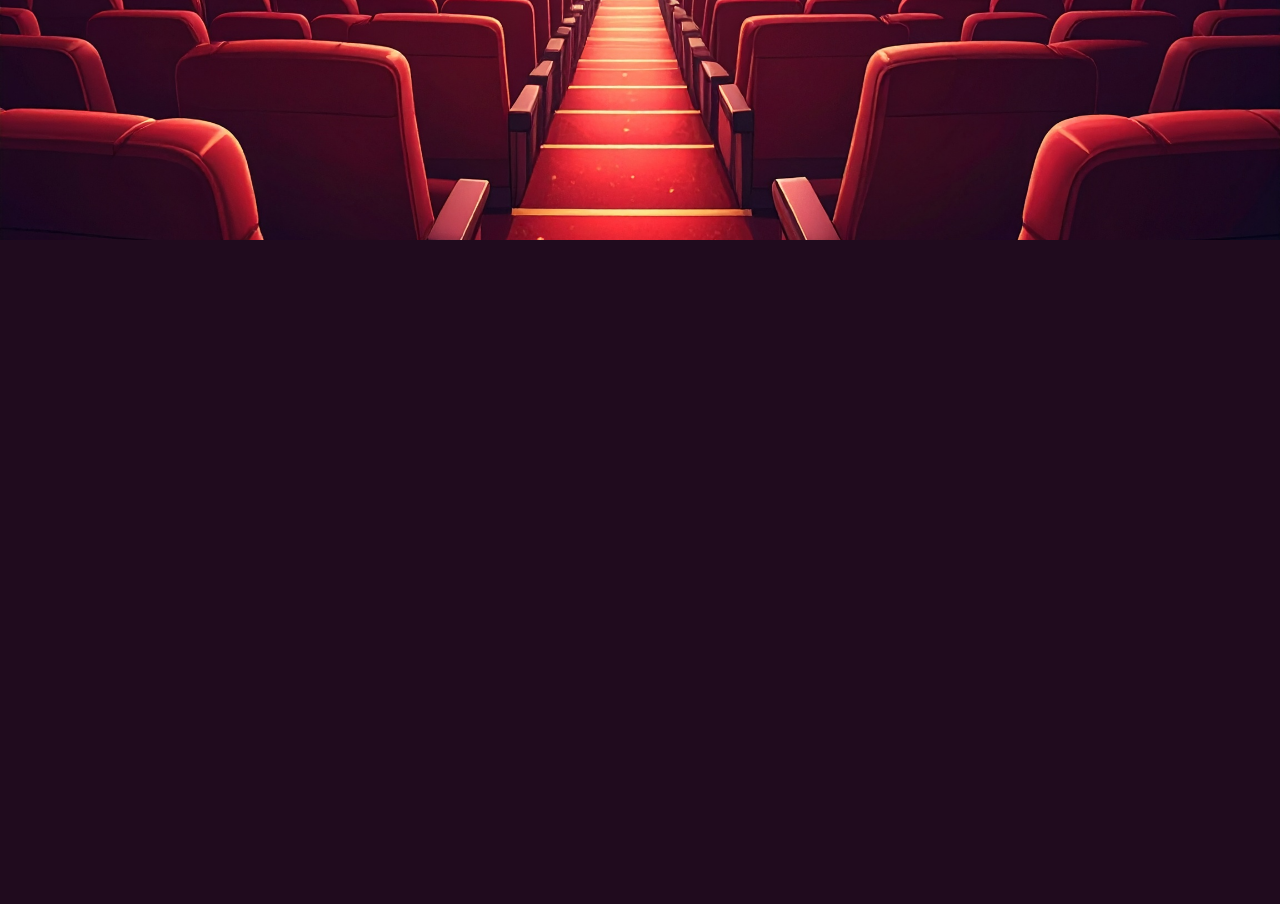
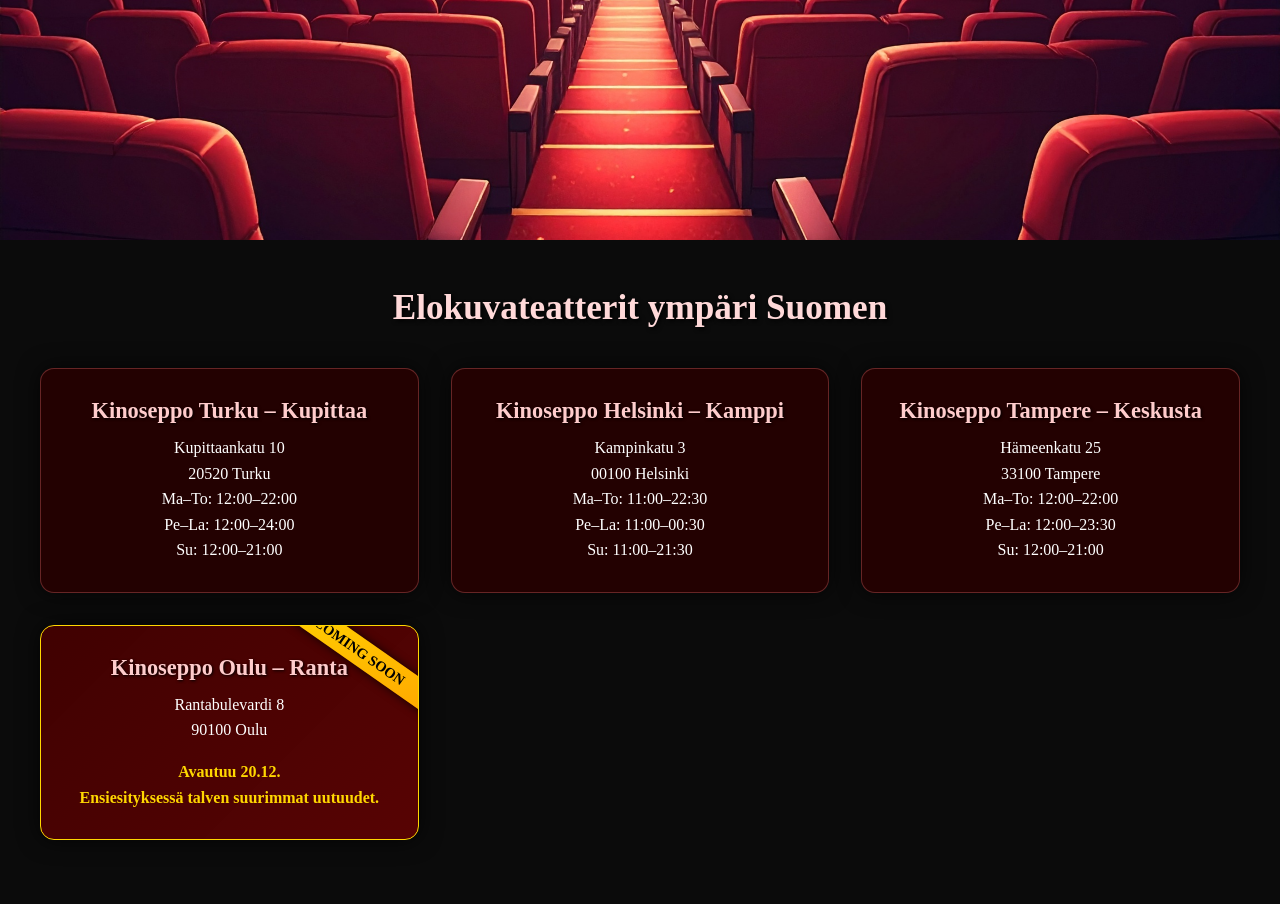
Before and after one commit to Haviaani/BE25Nettisivu, a PHP site: page / in a window 1280 px wide. Shown: the part 560-1464 px from the top of the page. Before the commit the page ends 800 px from the top, so only its background shows below. Run offline with PHP 8.4, Linux system fonts and the light colour scheme.

Commit message:
lisätty toimipisteet ja niiden tyylit

```diff
--- a/index.php
+++ b/index.php
@@ -1,5 +1,6 @@
 <?php
 
 include 'etusivu.php';
+include 'toimipisteet.php';
 
 ?>
--- a/styles.css
+++ b/styles.css
@@ -79,3 +79,81 @@ nav a {
     color: white;
     text-decoration: none;
 }
+
+.branch-section {
+    background-color: #0b0b0b;
+    padding: 3rem 1.5rem 4rem;
+    color: #fff;
+    text-align: center;
+}
+
+.branch-section h2 {
+    font-size: 2.2rem;
+    margin-bottom: 2.5rem;
+    color: #ffd9d9;
+    text-shadow: 2px 2px 4px #000;
+}
+
+.branch-grid {
+    max-width: 1200px;
+    margin: 0 auto;
+    display: grid;
+    grid-template-columns: repeat(auto-fit, minmax(330px, 1fr));
+    gap: 2rem;
+}
+
+.branch-card {
+    background: rgba(40, 0, 0, 0.85);
+    border: 1px solid rgba(255, 120, 120, 0.3);
+    border-radius: 14px;
+    padding: 1.8rem 1.4rem;
+    box-shadow: 0 0 22px rgba(0, 0, 0, 0.7);
+    text-align: center;
+    transition: transform 0.25s ease, box-shadow 0.25s ease;
+}
+
+.branch-card:hover {
+    transform: translateY(-6px);
+    box-shadow: 0 0 32px rgba(255, 40, 40, 0.3);
+}
+
+.branch-card h3 {
+    font-size: 1.4rem;
+    margin-bottom: 0.7rem;
+    color: #ffcccc;
+    text-shadow: 1px 1px 3px black;
+}
+
+.branch-address,
+.branch-hours,
+.branch-opening {
+    font-size: 1rem;
+    line-height: 1.6;
+}
+
+.coming-soon {
+    border: 1px solid gold;
+    background: linear-gradient(135deg, rgba(70, 0, 0, 0.9), rgba(120, 0, 0, 0.7));
+    position: relative;
+    overflow: hidden;
+}
+
+.coming-soon::before {
+    content: "COMING SOON";
+    position: absolute;
+    top: 12px;
+    right: -45px;
+    background: linear-gradient(135deg, gold, orange);
+    padding: 5px 50px;
+    color: #000;
+    font-weight: bold;
+    transform: rotate(35deg);
+    box-shadow: 0 0 10px rgba(0,0,0,0.8);
+    font-size: 0.9rem;
+}
+
+.coming-soon .branch-opening {
+    color: gold;
+    font-weight: bold;
+    margin-top: 1rem;
+}
--- /dev/null
+++ b/toimipisteet.php
@@ -0,0 +1,70 @@
+<!DOCTYPE html>
+<html lang="fi">
+<head>
+    <meta charset="UTF-8">
+    <title>Kinoseppo – Toimipisteet</title>
+    <link rel="stylesheet" href="styles.css">
+</head>
+<body>
+
+<main class="branch-section">
+    <h2>Elokuvateatterit ympäri Suomen</h2>
+
+    <div class="branch-grid">
+
+        <div class="branch-card">
+            <h3>Kinoseppo Turku – Kupittaa</h3>
+            <p class="branch-address">
+                Kupittaankatu 10<br>
+                20520 Turku
+            </p>
+            <p class="branch-hours">
+                Ma–To: 12:00–22:00<br>
+                Pe–La: 12:00–24:00<br>
+                Su: 12:00–21:00
+            </p>
+        </div>
+
+        <div class="branch-card">
+            <h3>Kinoseppo Helsinki – Kamppi</h3>
+            <p class="branch-address">
+                Kampinkatu 3<br>
+                00100 Helsinki
+            </p>
+            <p class="branch-hours">
+                Ma–To: 11:00–22:30<br>
+                Pe–La: 11:00–00:30<br>
+                Su: 11:00–21:30
+            </p>
+        </div>
+
+        <div class="branch-card">
+            <h3>Kinoseppo Tampere – Keskusta</h3>
+            <p class="branch-address">
+                Hämeenkatu 25<br>
+                33100 Tampere
+            </p>
+            <p class="branch-hours">
+                Ma–To: 12:00–22:00<br>
+                Pe–La: 12:00–23:30<br>
+                Su: 12:00–21:00
+            </p>
+        </div>
+
+        <div class="branch-card coming-soon">
+            <h3>Kinoseppo Oulu – Ranta</h3>
+            <p class="branch-address">
+                Rantabulevardi 8<br>
+                90100 Oulu
+            </p>
+            <p class="branch-opening">
+                Avautuu 20.12.<br>
+                Ensiesityksessä talven suurimmat uutuudet.
+            </p>
+        </div>
+
+    </div>
+</main>
+
+</body>
+</html>
```
